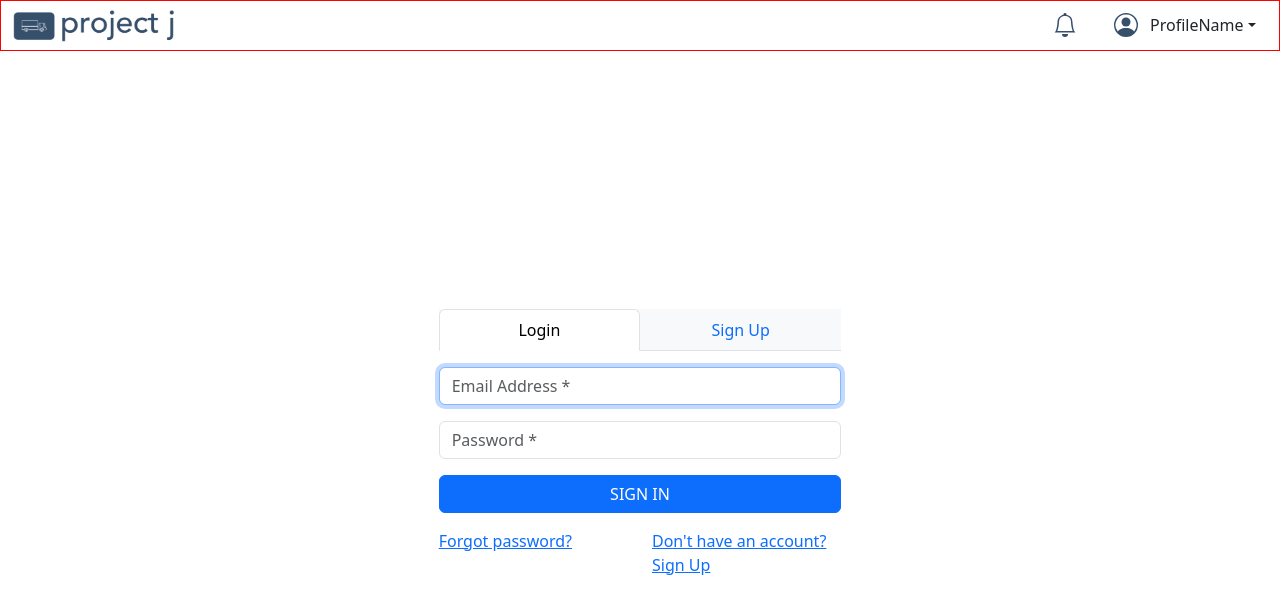
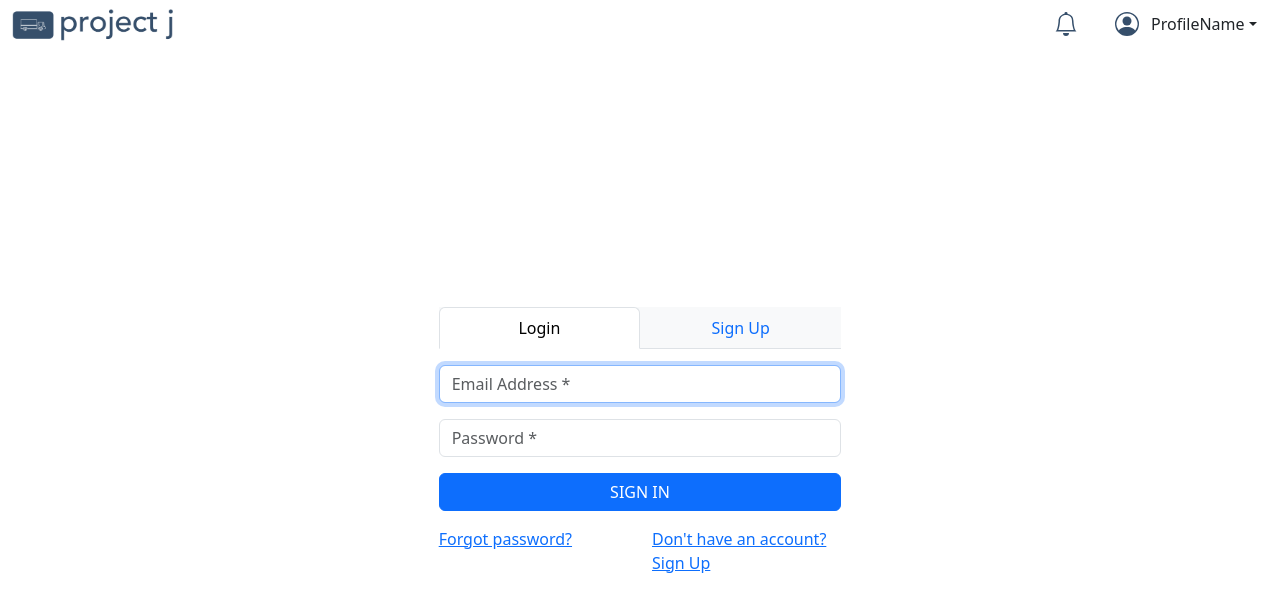
Before and after one commit to azheem-rahman/geco-capstone-frontend, a React (Create React App) app: page / in a window 1280 px wide. Shown: the top 614 px of the page. Built offline with nearby package versions, Linux system fonts and the light colour scheme.

Commit message:
edited styling navbar

```diff
--- a/src/components/NavBar/NavBar.js
+++ b/src/components/NavBar/NavBar.js
@@ -13,7 +13,7 @@ const NavBar = () => {
       className="navbar-static-top"
       expand="sm"
       variant="light"
-      style={{ border: "solid 1px red", maxHeight: "10vh" }}
+      style={{ maxHeight: "10vh" }}
     >
       <Container fluid>
         {/* elements aligned to left of navbar */}
@@ -23,7 +23,7 @@ const NavBar = () => {
             <img
               src={CapstoneLogo}
               alt="capstone-logo"
-              style={{ maxHeight: "4vh" }}
+              style={{ maxHeight: "2rem" }}
             />
           </Navbar.Brand>
         </div>
```
